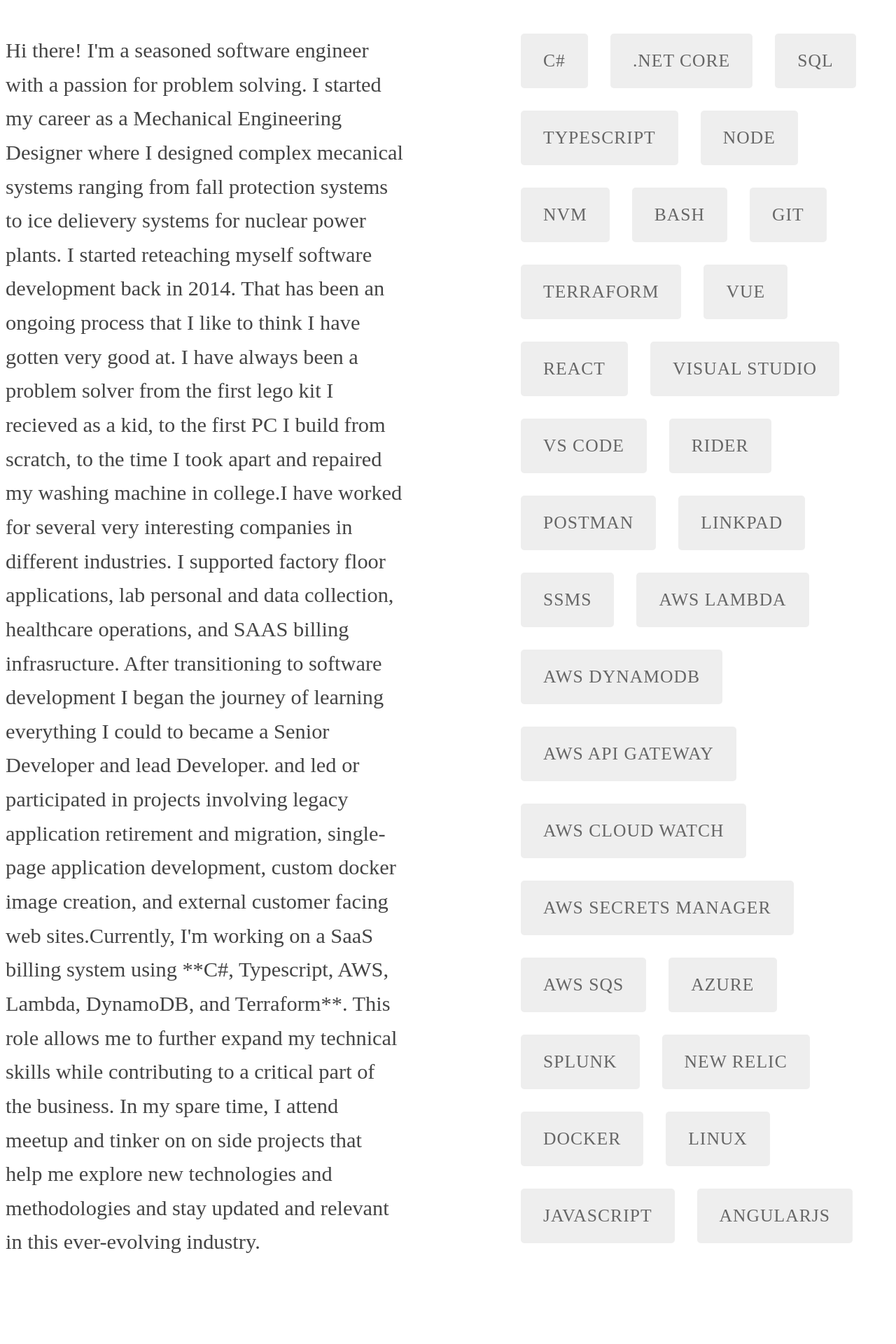
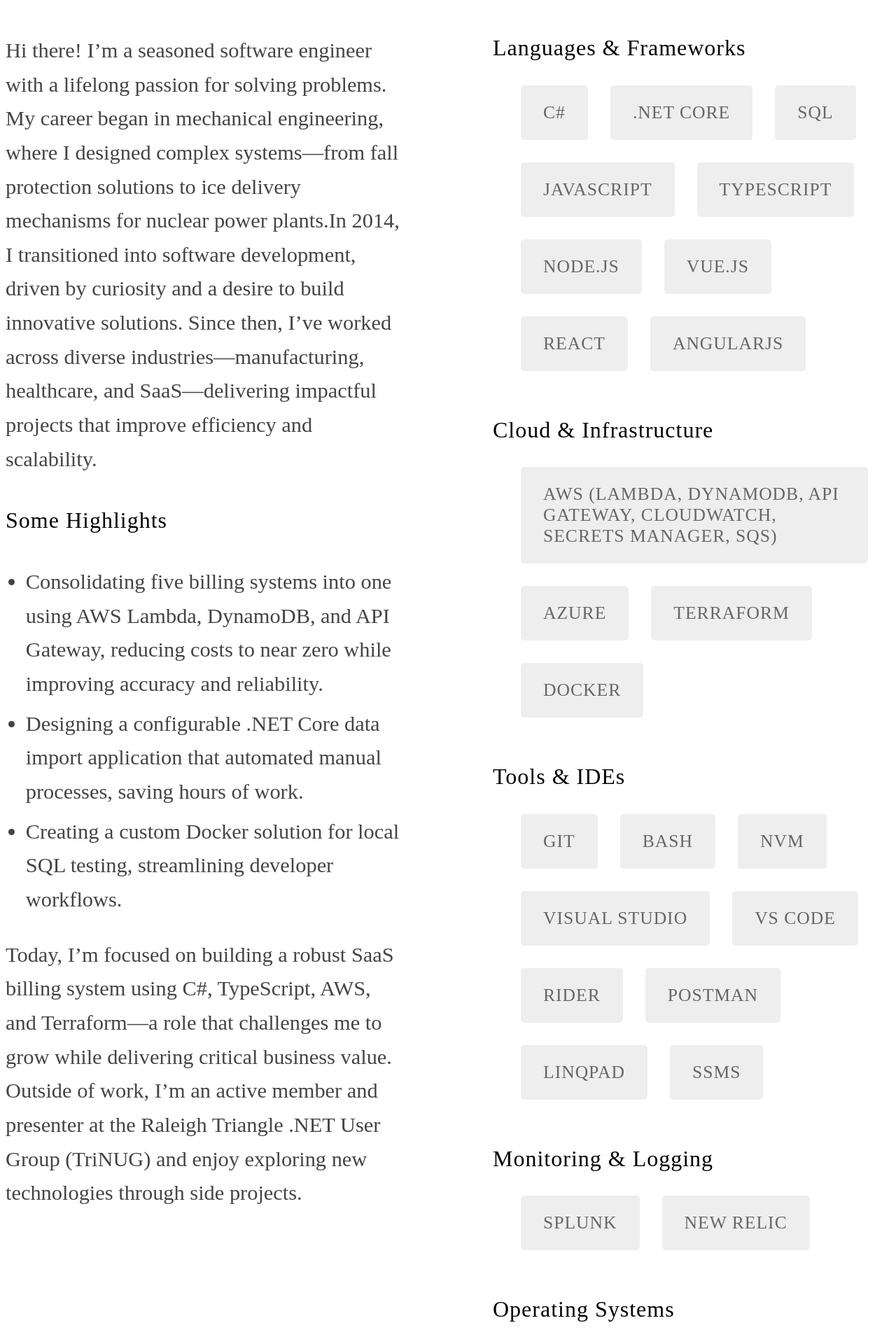
Before and after one commit to jmstines/stines-solutions-react, a Next.js app: page /About in a window 1280 px wide. Shown: the part 100-2020 px from the top of the page at 70% size. Built offline with nearby package versions, Linux system fonts and the light colour scheme.

Commit message:
Update About page

```diff
--- a/src/pages/About.css
+++ b/src/pages/About.css
@@ -54,3 +54,12 @@
     border-radius: 5px;
     font-weight: 500;
 }
+
+.about__highlights {
+    padding-left: 1.8rem;
+    list-style-type: disc;
+}
+
+.about__highlights li {
+    margin-bottom: 0.5rem;
+}
--- a/src/pages/About.tsx
+++ b/src/pages/About.tsx
@@ -3,78 +3,93 @@
 
 export default function About() {
     return (
-    <div  id="about-main" className="about__info">
+        <div id="about-main" className="about__info">
             <div className="about__main-info">
                 <h3 className="heading-quaternary">
                     My Story
                 </h3>
                 <p className="text-primary about__text-primary">
                     <span>
-                    Hi there! I'm a seasoned software engineer with a passion for problem solving.
-                    I started my career as a Mechanical Engineering Designer where I designed
-                    complex mecanical systems ranging from fall protection systems to ice delievery
-                    systems for nuclear power plants. I started reteaching myself software development
-                    back in 2014. That has been an ongoing process that I like to think I have gotten
-                    very good at. I have always been a problem solver from the first lego kit
-                    I recieved as a kid, to the first PC I build from scratch, to the time I took apart
-                    and repaired my washing machine in college.
+                        Hi there! I’m a seasoned software engineer with a lifelong passion for solving problems. My career began in mechanical engineering, where I designed complex systems—from fall protection solutions to ice delivery mechanisms for nuclear power plants.
                     </span>
                     <span>
-                    I have worked for several very interesting companies in different industries.
-                    I supported factory floor applications, lab personal and data collection,
-                    healthcare operations, and SAAS billing infrasructure.  After transitioning to
-                    software development I began the journey of learning everything I could to became
-                    a Senior Developer and lead Developer.  and led
-                    or participated in projects involving legacy application retirement and
-                    migration, single-page application development, custom docker image creation,
-                    and external customer facing web sites.
+                        In 2014, I transitioned into software development, driven by curiosity and a desire to build innovative solutions. Since then, I’ve worked across diverse industries—manufacturing, healthcare, and SaaS—delivering impactful projects that improve efficiency and scalability.
                     </span>
                     <span>
-                    Currently, I'm working on a SaaS
-                    billing system using **C#, Typescript, AWS, Lambda, DynamoDB, and Terraform**.
-                    This role allows me to further expand my technical skills while contributing
-                    to a critical part of the business. In my spare time, I attend meetup and tinker
-                    on on side projects that help me explore new technologies and methodologies and
-                    stay updated and relevant in this ever-evolving industry.
+                        <h4 className="heading-secondary">Some Highlights</h4>
+                        <ul className="about__highlights text-primary">
+                        <li>
+                            Consolidating five billing systems into one using AWS Lambda, DynamoDB, and API Gateway, reducing costs to near zero while improving accuracy and reliability.
+                        </li>
+                        <li>
+                            Designing a configurable .NET Core data import application that automated manual processes, saving hours of work.
+                        </li>
+                        <li>
+                            Creating a custom Docker solution for local SQL testing, streamlining developer workflows.
+                        </li>
+                        </ul>
+                    </span>
+                    <span>
+                        Today, I’m focused on building a robust SaaS billing system using C#, TypeScript, AWS, and Terraform—a role that challenges me to grow while delivering critical business value. Outside of work, I’m an active member and presenter at the Raleigh Triangle .NET User Group (TriNUG) and enjoy exploring new technologies through side projects.
                     </span>
                 </p>
             </div>
-        <div className="about__skill-info">
+            <div>
                 <h3 className="heading-quaternary">
                     My Skills
                 </h3>
+                <div >
+                    <h3 className="heading-secondary">Languages & Frameworks</h3>
+                    <div>
                         <ul className="about__skills">
                             <li className="about__skill">C#</li>
-                <li className="about__skill">.Net Core</li>
+                            <li className="about__skill">.NET Core</li>
                             <li className="about__skill">SQL</li>
-                <li className="about__skill">Typescript</li>
-                <li className="about__skill">Node</li>
+                            <li className="about__skill">JavaScript</li>
+                            <li className="about__skill">TypeScript</li>
+                            <li className="about__skill">Node.js</li>
+                            <li className="about__skill">Vue.js</li>
+                            <li className="about__skill">React</li>
+                            <li className="about__skill">AngularJS</li>
+                        </ul>
+                    </div>
+                    <div>
+                        <h3 className="heading-secondary">Cloud & Infrastructure</h3>
+                        <ul className="about__skills">
+                            <li className="about__skill">AWS (Lambda, DynamoDB, API Gateway, CloudWatch, Secrets Manager, SQS)</li>
+                            <li className="about__skill">Azure</li>
+                            <li className="about__skill">Terraform</li>
+                            <li className="about__skill">Docker</li>
+                        </ul>
+                    </div>
+                    <div>
+                        <h3 className="heading-secondary">Tools & IDEs</h3>
+                        <ul className="about__skills">
+                            <li className="about__skill">Git</li>
+                            <li className="about__skill">Bash</li>
                             <li className="about__skill">NVM</li>
-                <li className="about__skill">Bash</li>
-                <li className="about__skill">git</li>
-                <li className="about__skill">Terraform</li>
-                <li className="about__skill">Vue</li>
-                <li className="about__skill">React</li>
                             <li className="about__skill">Visual Studio</li>
                             <li className="about__skill">VS Code</li>
                             <li className="about__skill">Rider</li>
                             <li className="about__skill">Postman</li>
-                <li className="about__skill">LinkPad</li>
+                            <li className="about__skill">LINQPad</li>
                             <li className="about__skill">SSMS</li>
-                <li className="about__skill">AWS Lambda</li>
-                <li className="about__skill">AWS DynamoDB</li>
-                <li className="about__skill">AWS API Gateway</li>
-                <li className="about__skill">AWS Cloud Watch</li>
-                <li className="about__skill">AWS Secrets Manager</li>
-                <li className="about__skill">AWS SQS</li>
-                <li className="about__skill">Azure</li>
+                        </ul>
+                    </div>
+                    <div>
+                        <h3 className="heading-secondary">Monitoring & Logging</h3>
+                        <ul className="about__skills">
                             <li className="about__skill">Splunk</li>
                             <li className="about__skill">New Relic</li>
-                <li className="about__skill">Docker</li>
-                <li className="about__skill">linux</li>
-                <li className="about__skill">javascript</li>
-                <li className="about__skill">AngularJS</li>
                         </ul>
+                    </div>
+                    <div>
+                        <h3 className="heading-secondary">Operating Systems</h3>
+                        <ul className="about__skills">
+                            <li className="about__skill">Linux</li>
+                        </ul>
+                    </div>
+                </div>
             </div>
         </div>
     );
```
Lines whose indentation alone changed are shown as unchanged.
